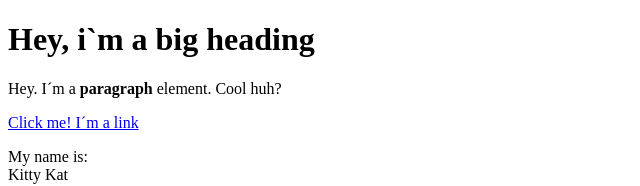
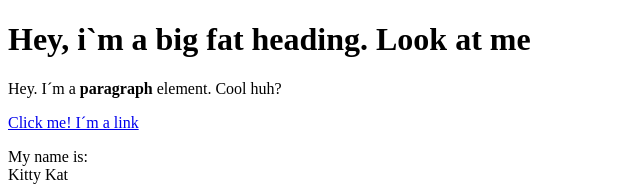
Before and after one commit to pthethird/Cartoonhero, a plain HTML site: page test.html.html in a window 1280 px wide. Shown: the top 186 px of the page, without its empty margins (0-640 px from the left). Drawn offline with Linux system fonts and the light colour scheme.

Commit message:
Adding "fat" in heading

```diff
--- a/test.html.html
+++ b/test.html.html
@@ -4,7 +4,7 @@
  	<title>Test page</title>
  </head>
  <body>
- <h1> Hey, i`m a big heading</h1>
+ <h1> Hey, i`m a big fat heading. Look at me</h1>
  <p>Hey. I´m a <b>paragraph</b> element. Cool huh?</p>
  <a href="https://google.com" target="_blank" title="Let`s go to Google">Click me! I´m a link</a>
  <p>My name is:<br>
```
